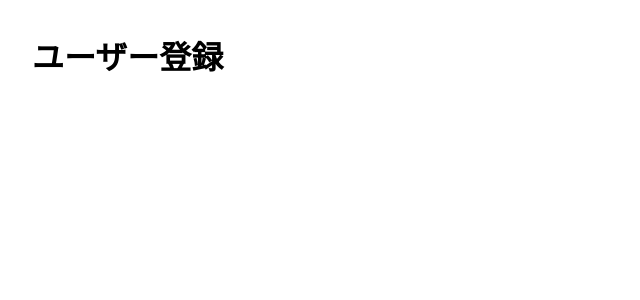
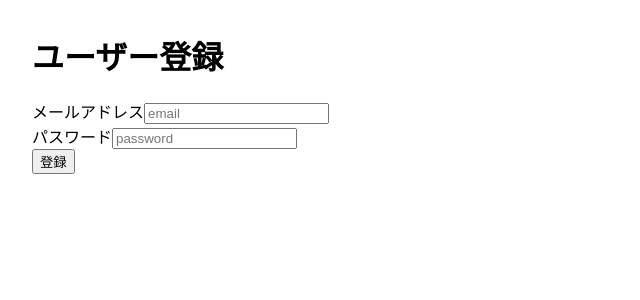
Before and after one commit to yo16/react_prac_firebase_auth, a React (Create React App) app in the folder react-firebase-auth/: page / in a window 1280 px wide. Shown: the top 300 px of the page, without its empty margins (0-640 px from the left). Built offline with nearby package versions, Linux system fonts and the light colour scheme; no server answers; the HTML template or start-up script is replaced by a standard one.

Commit message:
add auth function

```diff
--- a/react-firebase-auth/package.json
+++ b/react-firebase-auth/package.json
@@ -6,6 +6,7 @@
     "@testing-library/jest-dom": "^5.17.0",
     "@testing-library/react": "^13.4.0",
     "@testing-library/user-event": "^13.5.0",
+    "dotenv": "^16.4.5",
     "firebase": "^10.12.2",
     "react": "^18.3.1",
     "react-dom": "^18.3.1",
--- a/react-firebase-auth/src/components/SignUp.js
+++ b/react-firebase-auth/src/components/SignUp.js
@@ -1,6 +1,49 @@
+import { useState } from "react";
+import { createUser } from "../firebase";
 
 export function SignUp() {
+    const [email, setEmail] = useState("");
+    const [pass, setPass] = useState("");
+
+    function handleChangeEmail(event) {
+        setEmail(event.currentTarget.value);
+    }
+    function handleChangePass(event) {
+        setPass(event.currentTarget.value);
+    }
+
+    function handleOnRegist() {
+        createUser(email, pass);
+    }
+
     return (
-        <h1>ユーザー登録</h1>
+        <div>
+            <h1>ユーザー登録</h1>
+            <div>
+                <label>メールアドレス</label>
+                <input
+                    name="email"
+                    type="email"
+                    placeholder="email"
+                    defaultValue={email}
+                    onChange={(e)=> {handleChangeEmail(e)}}
+                />
+            </div>
+            <div>
+                <label>パスワード</label>
+                <input
+                    name="password"
+                    type="password"
+                    placeholder="password"
+                    defaultValue={pass}
+                    onChange={(e)=> {handleChangePass(e)}}
+                />
+            </div>
+            <div>
+                <button
+                    onClick={handleOnRegist}
+                >登録</button>
+            </div>
+        </div>
     );
 }
--- a/react-firebase-auth/src/firebase.js
+++ b/react-firebase-auth/src/firebase.js
@@ -1,6 +1,7 @@
 // Import the functions you need from the SDKs you need
 import { initializeApp } from "firebase/app";
-import { getAnalytics } from "firebase/analytics";
+//import { getAnalytics } from "firebase/analytics";
+import { getAuth, createUserWithEmailAndPassword } from "firebase/auth";
 // TODO: Add SDKs for Firebase products that you want to use
 // https://firebase.google.com/docs/web/setup#available-libraries
 
@@ -8,17 +9,36 @@ import { getAnalytics } from "firebase/analytics";
 // For Firebase JS SDK v7.20.0 and later, measurementId is optional
 
 const firebaseConfig = {
-  apiKey: process.env.REACT_APP_FIREBASE_API_KEY,
-  authDomain: process.env.REACT_APP_FIREBASE_AUTH_DOMAIN,
-  projectId: process.env.REACT_APP_FIREBASE_PROJECT_ID,
-  storageBucket: process.env.REACT_APP_FIREBASE_STORAGE_BUCKET,
-  messagingSenderId: process.env.REACT_APP_FIREBASE_MESSAGE_SENDER_ID,
-  appId: process.env.REACT_APP_FIREBASE_SENDER_ID,
+    apiKey: process.env.REACT_APP_FIREBASE_API_KEY,
+    authDomain: process.env.REACT_APP_FIREBASE_AUTH_DOMAIN,
+    projectId: process.env.REACT_APP_FIREBASE_PROJECT_ID,
+    storageBucket: process.env.REACT_APP_FIREBASE_STORAGE_BUCKET,
+    messagingSenderId: process.env.REACT_APP_FIREBASE_MESSAGING_SENDER_ID,
+    appId: process.env.REACT_APP_FIREBASE_APP_ID,
+    measurementId: process.env.REACT_APP_FIREBASE_MEASUREMENT_ID,
 };
+
 
 // Initialize Firebase
 const app = initializeApp(firebaseConfig);
-const analytics = getAnalytics(app);
+//const analytics = getAnalytics(app);
 
+// Initialize Firebase Authentication and get a reference to the service
+const auth = getAuth(app);
 
-export const auth = app.auth();
+export function createUser(email, password) {
+    //const auth = getAuth();
+    // [ウェブサイトで Firebase Authentication を使ってみる](https://firebase.google.com/docs/auth/web/start?hl=ja)
+    createUserWithEmailAndPassword(auth, email, password)
+        .then((userCredential) => {
+            // signed in
+            const user = userCredential.user;
+            console.log(user);
+        })
+        .catch((error) => {
+            const errorCode = error.code;
+            const errorMessage = error.message;
+            console.error(errorCode, errorMessage);
+            throw new Error(errorMessage);
+        });
+}
```
Also changed, not shown: 1 other file (tests, documents, lock files or other folders).
